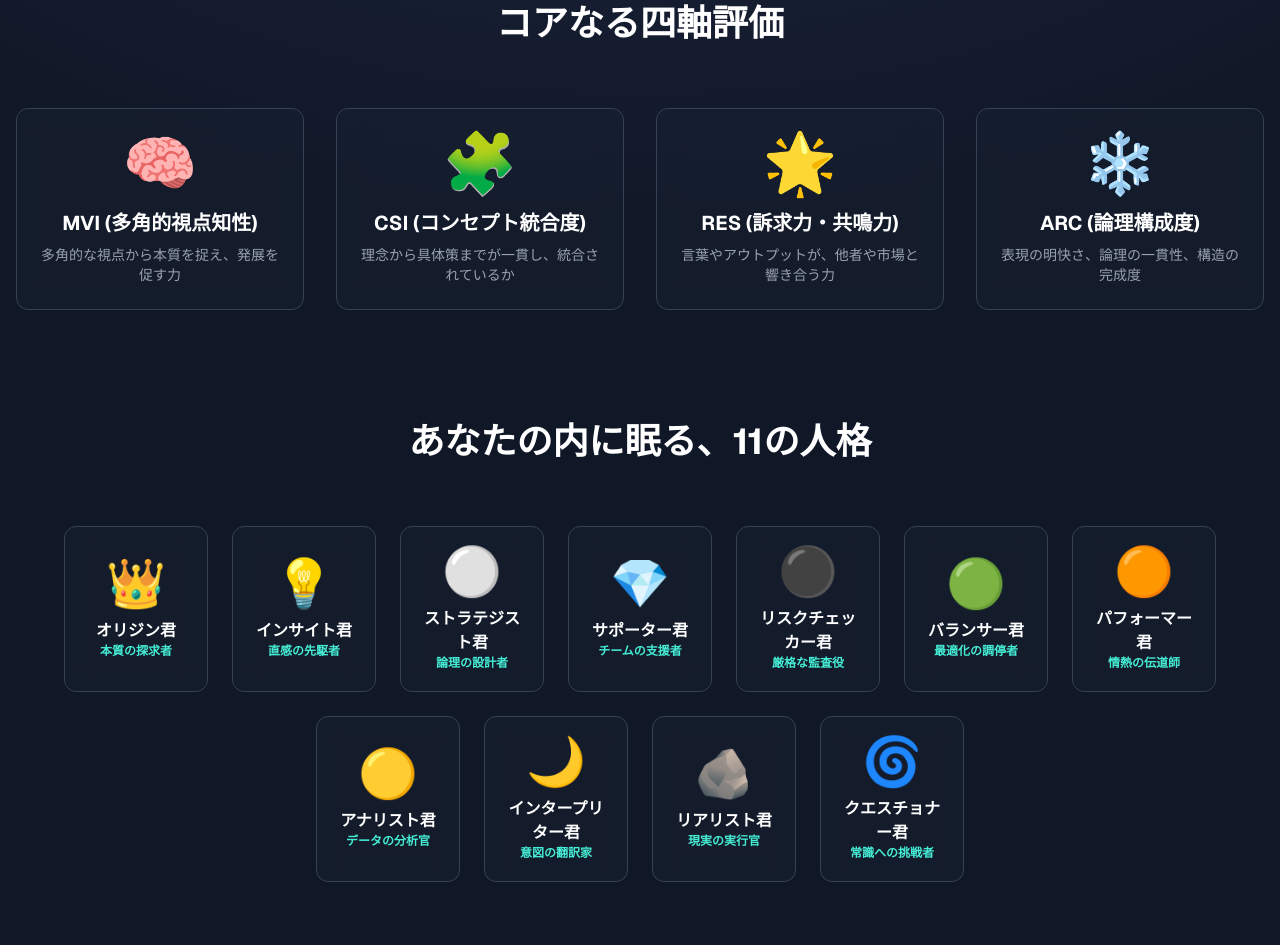
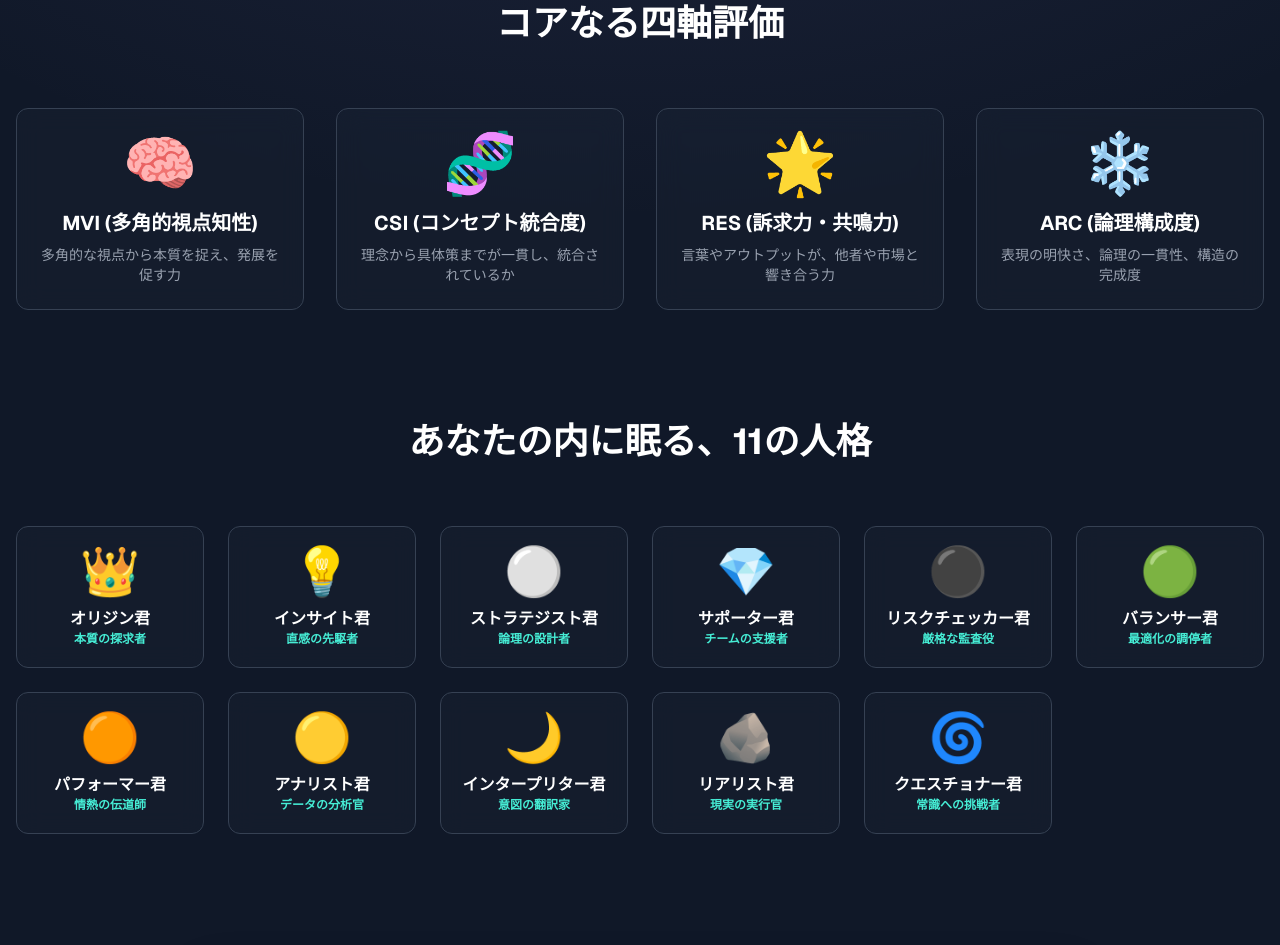
Before and after one commit to POCKY2626/irradiate-app, a Next.js app: page / in a window 1280 px wide. Shown: the part 260-1205 px from the top of the page. Built offline with nearby package versions, Linux system fonts and the light colour scheme.

Commit message:
fix: 画面デザインの歪みを修正

```diff
--- a/app/page.tsx
+++ b/app/page.tsx
@@ -75,8 +75,7 @@ const councilMembers = [
 
 const axesData = [
     { key: 'mvi' as const, name: 'MVI (多角的視点知性)', icon: '🧠', description: '多角的な視点から本質を捉え、発展を促す力' },
-    // ▼ 修正点2: 文字化けしていたアイコンを修正しました
-    { key: 'csi' as const, name: 'CSI (コンセプト統合度)', icon: '🧩', description: '理念から具体策までが一貫し、統合されているか' },
+    { key: 'csi' as const, name: 'CSI (コンセプト統合度)', icon: '🧬', description: '理念から具体策までが一貫し、統合されているか' },
     { key: 'res' as const, name: 'RES (訴求力・共鳴力)', icon: '🌟', description: '言葉やアウトプットが、他者や市場と響き合う力' },
     { key: 'arc' as const, name: 'ARC (論理構成度)', icon: '❄️', description: '表現の明快さ、論理の一貫性、構造の完成度' }
 ];
@@ -145,10 +144,9 @@ function MainContent() {
             </section>
             <section className="my-28 animate-fade-in-slow">
               <h2 className="text-4xl font-bold text-center mb-16 text-white">あなたの内に眠る、11の人格</h2>
-              {/* ▼ 修正点1: gridからflex wrapに変更し、中央揃えにしました */}
-              <div className="flex flex-wrap justify-center gap-6">
+              <div className="grid grid-cols-2 md:grid-cols-4 lg:grid-cols-6 gap-6">
                 {councilMembers.map(member => (
-                  <div key={member.name} className="bg-gray-800/30 backdrop-blur-md border border-gray-700 p-5 rounded-xl text-center flex flex-col items-center justify-center hover:bg-gray-700/50 transition duration-300 w-36">
+                  <div key={member.name} className="bg-gray-800/30 backdrop-blur-md border border-gray-700 p-5 rounded-xl text-center flex flex-col items-center justify-center hover:bg-gray-700/50 transition duration-300">
                     <span className="text-5xl">{member.icon}</span>
                     <h3 className="text-md font-bold mt-3 text-white">{member.name}</h3>
                     <p className="text-xs text-teal-300 font-semibold">{member.title}</p>
@@ -258,12 +256,10 @@ function MainContent() {
               <p className="text-lg md:text-xl text-gray-100 leading-relaxed whitespace-pre-line text-center">{result?.concludingInsight?.comment}</p>
               <p className="mt-6 text-sm italic text-yellow-300 border-t border-gray-600 pt-3 text-center">🧭 次の問い：{result?.concludingInsight?.question}</p>
             </div>
-            {result?.homeSenninComment && (
             <div className="mb-12 p-8 bg-gradient-to-r from-yellow-800 via-yellow-700 to-yellow-900 border-4 border-yellow-400 rounded-3xl shadow-[0_0_60px_rgba(234,179,8,0.5)] animate-fade-in-slow">
               <h3 className="text-3xl md:text-4xl font-extrabold text-center text-yellow-300 mb-6 tracking-widest drop-shadow-[0_2px_4px_rgba(0,0,0,0.3)]">🧙‍♂️ ホメ仙人のことば</h3>
-                <p className="text-lg md:text-xl text-center text-white italic whitespace-pre-line leading-relaxed">{result.homeSenninComment}</p>
+              <p className="text-lg md:text-xl text-center text-white italic whitespace-pre-line leading-relaxed">{result?.homeSenninComment}</p>
             </div>
-            )}
             <details className="bg-gray-800/30 border border-gray-700 p-6 rounded-xl">
               <summary className="cursor-pointer text-xl font-bold text-teal-300 hover:text-teal-200">
                 🧾 評価基準を見る
```
Lines whose indentation alone changed are shown as unchanged.
